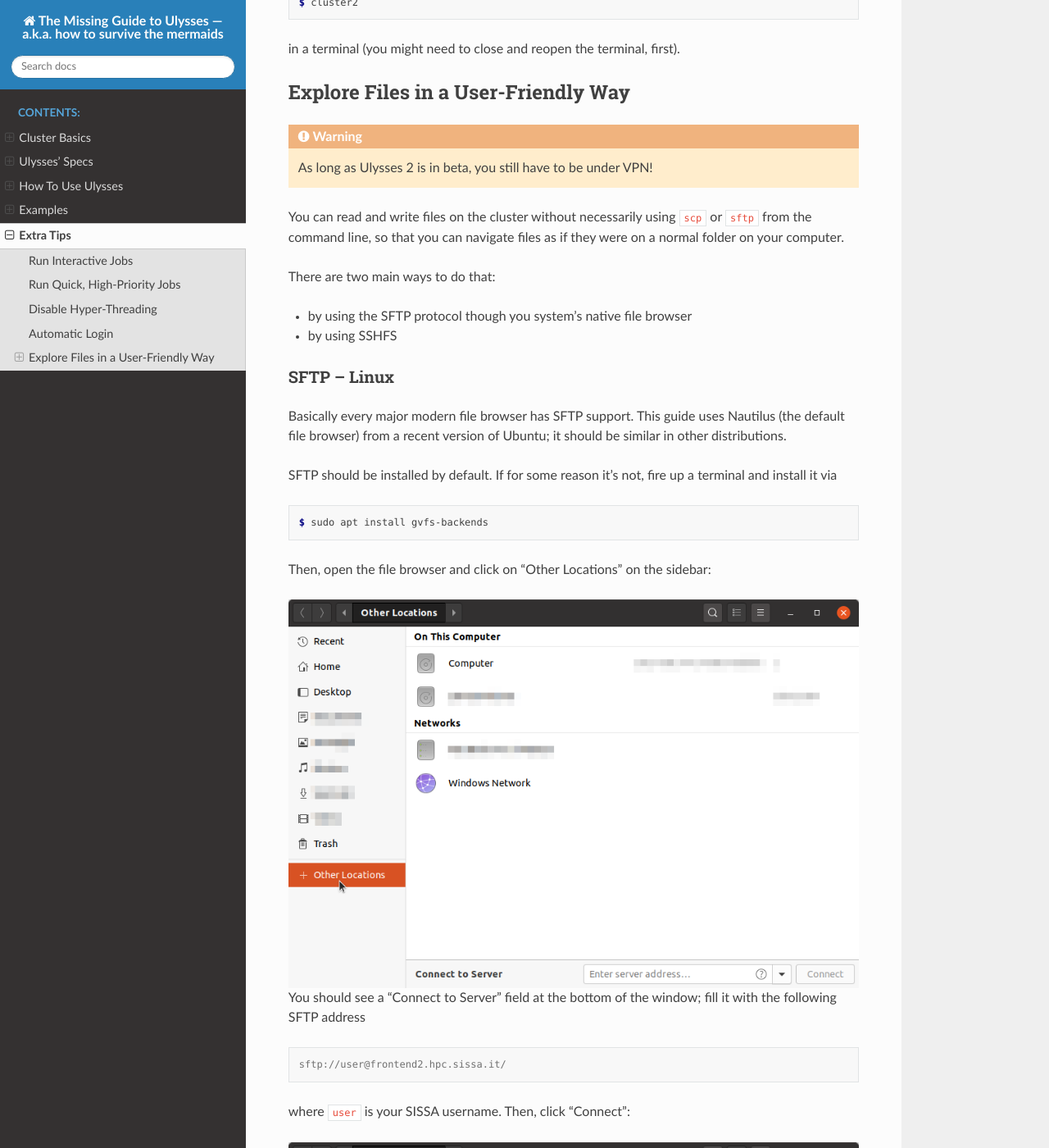
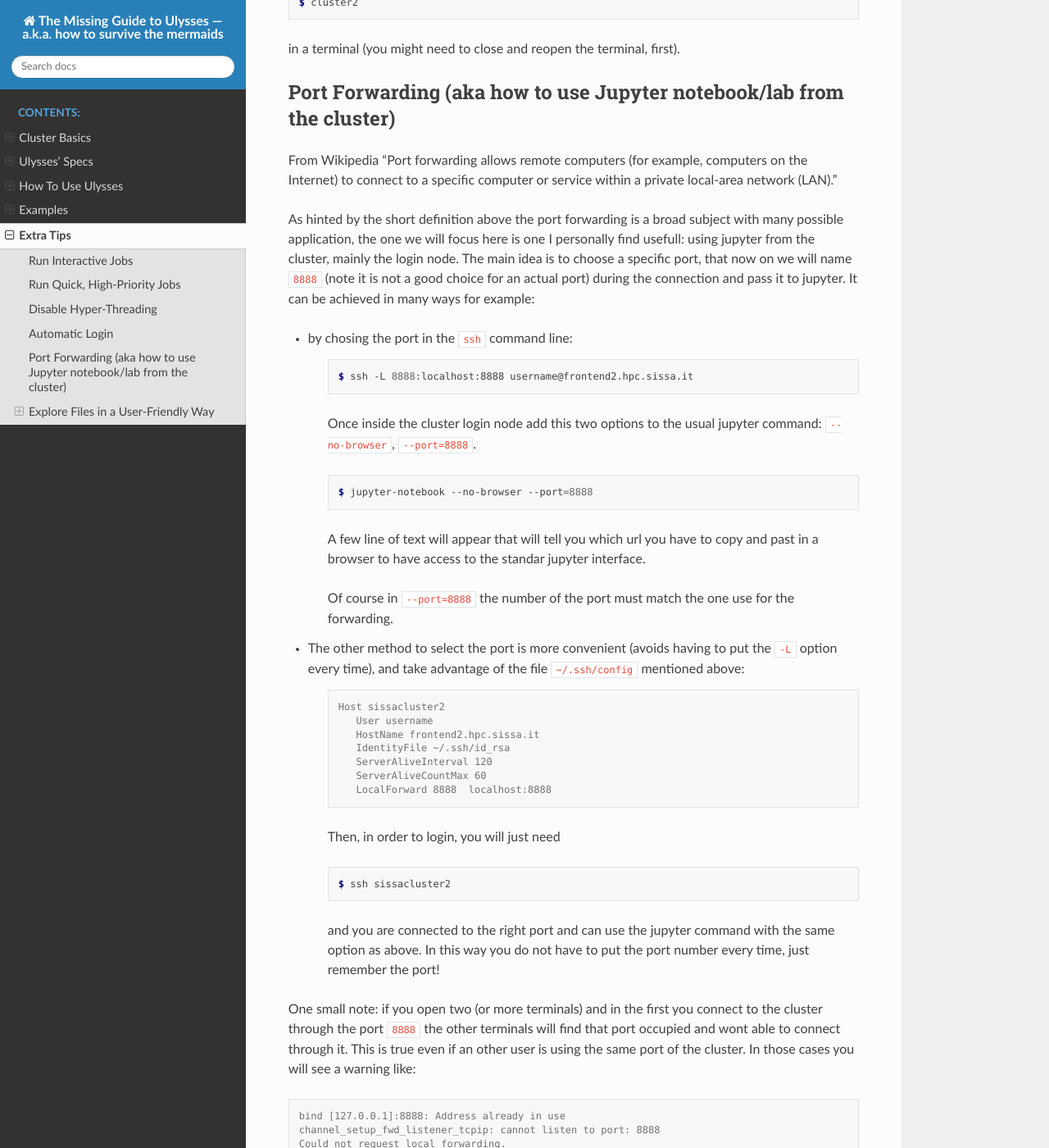
Before and after one commit to matteosecli/Ulysses-doc, a Sphinx documentation site: the page built from doc/source/extra-tips.rst, in a window 1280 px wide and 1400 px high, scrolled down 2296 px. Shown: the whole window at 82% size. Built offline with Sphinx 7.4.7 and the Read the Docs theme 2.0.0, drawn with Linux system fonts in a browser that asks for light colours.

Commit message:
added port Forwarding section
Under request of GB. Added a brief section on port forwarding, mainly how to use jupyter notebook on cluster

```diff
--- a/doc/source/extra-tips.rst
+++ b/doc/source/extra-tips.rst
@@ -98,6 +98,62 @@ At this point, logging in to Ulysses becomes a matter of executing the command
    $ cluster2
 
 in a terminal (you might need to close and reopen the terminal, first).
+
+Port Forwarding (aka how to use Jupyter notebook/lab from the cluster)
+----------------------------------------------------------------------
+From Wikipedia "Port forwarding allows remote computers (for example, computers on the Internet) to connect to a specific computer or service within a private local-area network (LAN)."
+
+As hinted by the short definition above the port forwarding is a broad subject with many possible application, the one we will focus here is one I personally find usefull:
+using jupyter from the cluster, mainly the login node.
+The main idea is to choose a specific port, that now on we will name ``8888`` (note it is not a good choice for an actual port) during the connection and pass it to jupyter.
+It can be achieved in many ways for example:
+
+* by chosing the port in the ``ssh`` command line:
+
+   .. code-block:: console
+
+      $ ssh -L 8888:localhost:8888 username@frontend2.hpc.sissa.it
+
+   Once inside the cluster login node add this two options to the usual jupyter command: ``--no-browser``, ``--port=8888``.
+
+   .. code-block:: console
+
+      $ jupyter-notebook --no-browser --port=8888
+
+   A few line of text will appear that will tell you which url you have to copy and past in a browser to have access to the standar jupyter interface.
+
+   Of course in  ``--port=8888`` the number of the port must match the one use for the forwarding.
+
+* The other method to select the port is more convenient (avoids having to put the ``-L`` option every time), and take advantage of the file ``~/.ssh/config`` mentioned above:
+
+   .. code-block:: console
+
+      Host sissacluster2
+         User username
+         HostName frontend2.hpc.sissa.it
+         IdentityFile ~/.ssh/id_rsa
+         ServerAliveInterval 120
+         ServerAliveCountMax 60
+         LocalForward 8888  localhost:8888
+
+   Then, in order to login, you will just need
+
+   .. code-block:: console
+
+        $ ssh sissacluster2
+
+   and you are connected to the right port and can use the jupyter command with the same option as above.
+   In this way you do not have to put the port number every time, just remember the port!
+
+One small note: if you open two (or more terminals) and in the first you connect to the cluster through the port ``8888`` the other terminals will find that port occupied and wont able to connect through it. This is true even if an other user is using the same port of the cluster.
+In those cases you will see a warning like:
+
+.. code-block:: console
+
+   bind [127.0.0.1]:8888: Address already in use
+   channel_setup_fwd_listener_tcpip: cannot listen to port: 8888
+   Could not request local forwarding.
+
 
 Explore Files in a User-Friendly Way
 ------------------------------------
```
